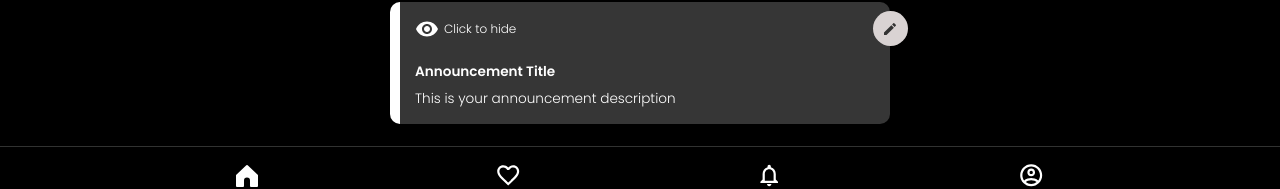
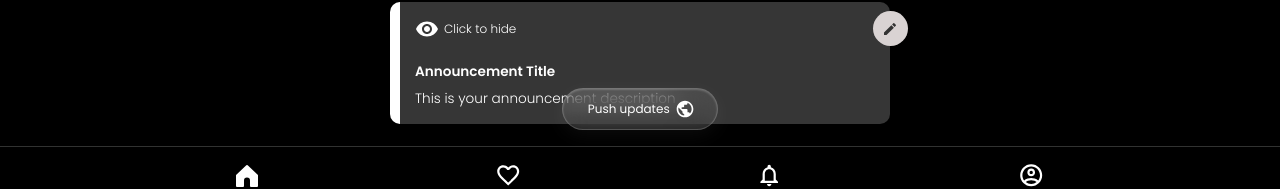
Before and after one commit to NayakPenguin/IGxLinks, a React (Create React App) app in the folder client/: page /page/create in a window 1280 px wide. Shown: the part 590-779 px from the top of the page. Built offline with nearby package versions, Linux system fonts and the light colour scheme; a web font is replaced by a local one.

Commit message:
added push to web

```diff
--- a/client/src/Components/ControlFooter.js
+++ b/client/src/Components/ControlFooter.js
@@ -23,7 +23,7 @@ const ControlFooter = () => {
                 ) : (
                     <div className="after-login">
                         <a href="/page/create">
-                            {isActive("/page/create") ? (
+                            {isActive("/page") ? (
                                 <svg aria-label="Home" fill="currentColor" height="24" viewBox="0 0 24 24" width="24">
                                     <path d="M22 23h-6.001a1 1 0 0 1-1-1v-5.455a2.997 2.997 0 1 0-5.993 0V22a1 1 0 0 1-1 1H2a1 1 0 0 1-1-1V11.543a1.002 1.002 0 0 1 .31-.724l10-9.543a1.001 1.001 0 0 1 1.38 0l10 9.543a1.002 1.002 0 0 1 .31.724V22a1 1 0 0 1-1 1Z"></path>
                                 </svg>
--- /dev/null
+++ b/client/src/Components/Publish.js
@@ -0,0 +1,53 @@
+import React from "react";
+import styled from 'styled-components';
+import PublicIcon from '@material-ui/icons/Public';
+
+const Publish = () => {
+  return (
+    <Container>
+        <div className="btn">Push updates
+            <PublicIcon/>
+        </div>
+    </Container>
+  )
+}
+
+export default Publish
+
+const Container = styled.div`
+  position: fixed;
+  bottom: 80px;
+  width: 100vw;
+
+  display: flex;
+  align-items: center;
+  justify-content: center;
+
+  z-index: 1002;
+
+  .btn {
+    padding: 10px 25px;
+    background: rgba(255, 255, 255, 0.1); /* subtle white tint */
+    color: white;
+    border-radius: 100px;
+    font-size: 0.75rem;
+    border: 1px solid rgba(255, 255, 255, 0.2);
+    backdrop-filter: blur(12px);
+    -webkit-backdrop-filter: blur(12px);
+    box-shadow: 0 4px 15px rgba(255, 255, 255, 0.05);
+    text-align: center;
+    cursor: pointer;
+    display: flex;
+    align-items: center;
+
+     box-shadow:
+    0 4px 20px rgba(255, 255, 255, 0.05),   /* soft outer glow */
+    inset 0 1px 2px rgba(255, 255, 255, 0.2); /* inner edge highlight */
+
+    svg{
+        font-size: 1.25rem;
+        margin-left: 5px;
+        margin-right: -2.5px;
+    }
+  }
+`
--- a/client/src/Screens/InstaUI/CreatePageComponents/CreateYourPage.js
+++ b/client/src/Screens/InstaUI/CreatePageComponents/CreateYourPage.js
@@ -35,6 +35,7 @@ import BasicInfo from "./BasicInfo";
 import ChevronRightIcon from '@material-ui/icons/ChevronRight';
 import { trimUrl } from '../../Helpers/trimUrl';
 import { parseRichText } from '../../Helpers/parseRichText';
+import Publish from "../../../Components/Publish";
 
 const ITEM_TYPES = {
   SUBGROUP: 'Subgroup',
@@ -346,6 +347,7 @@ const CreateYourPage = () => {
 
   return (
     <Container>
+      <Publish/>
       <div className="main-content">
         <BasicInfo />
         <div className="add-new-item">
--- a/client/src/Screens/InstaUI/CreatePageComponents/ViewChanges.js
+++ b/client/src/Screens/InstaUI/CreatePageComponents/ViewChanges.js
@@ -30,6 +30,7 @@ import { parseRichText } from '../../Helpers/parseRichText';
 
 import WhatsAppIcon from '@material-ui/icons/WhatsApp';
 import { CircularProgress } from "@material-ui/core";
+import Publish from "../../../Components/Publish";
 
 const AllSocialMediaPlatforms = [
     {
@@ -255,6 +256,9 @@ const ViewChanges = () => {
                         </div>
                     </NotificationModelConatiner> : null
             }
+
+            <Publish/>
+
             <div className="main-content">
                 <Subscribe>
                     {/*  */}
@@ -270,6 +274,12 @@ const ViewChanges = () => {
                         )
                     }
                 </Subscribe>
+                <BackBtn>
+                    <a href="/page/create">
+                        <ChevronLeftIcon/>
+                        Back to Edit
+                    </a>
+                </BackBtn>
                 <div className="user-data">
                     <div className="logo-x-dp">
                         <img src={userEditData.ImageURL ? userEditData.ImageURL : "https://cdn3.iconfinder.com/data/icons/essential-rounded/64/Rounded-31-512.png"} alt="" />
@@ -501,8 +511,10 @@ const Container = styled.div`
                     justify-content: center;
                     flex-wrap: wrap;
 
+                    width: 240px;
+
                     .social-icon{
-                        height: 35px;
+                        height: 30px;
                         aspect-ratio: 1/1;
                         background-color:rgb(217, 211, 211);
                         border-radius: 50%;
@@ -765,6 +777,31 @@ const Subscribe = styled.div`
     }
 `
 
+const BackBtn = styled.div`
+    a{
+        position: fixed;
+        top: 20px;
+        left: 20px;
+        border-radius: 500px;
+        padding: 0 15px;
+        height: 30px;
+        background-color: #ffffff;
+        z-index: 1000;
+        font-size: 0.75rem;
+        color: #000;
+        text-decoration: none;
+
+        display: flex;
+        align-items: center;
+
+        svg{
+            height: 1.25rem;
+            fill: black;
+            margin-left: -10px;
+        }
+    }
+`
+
 const RedorGreenFlag = styled.div`
     display: flex;
     align-items: center;
@@ -867,7 +904,6 @@ const RedorGreenFlag = styled.div`
 const ModelConatiner = styled.div`
     width: 100vw;
     height: calc(100vh - 60px);
-
 
     z-index: 1002;
 
@@ -1198,7 +1234,6 @@ const NotificationModelConatiner = styled.div`
   }
 `;
 
-
 const PinnedAnnouncement = styled.div`
     margin-top: 100px;
     margin-bottom: -20px;
--- a/client/src/Screens/InstaUI/Notification/Notification.js
+++ b/client/src/Screens/InstaUI/Notification/Notification.js
@@ -8,8 +8,8 @@ const Notification = () => {
     const [selected, setSelected] = useState("All");
 
     const options = [
-        { label: "All", value: 1 },
-        { label: "Following", value: 0 },
+        { label: "All", value: 2 },
+        { label: "Following", value: 1 }
     ];
 
     const notifications = [
```
